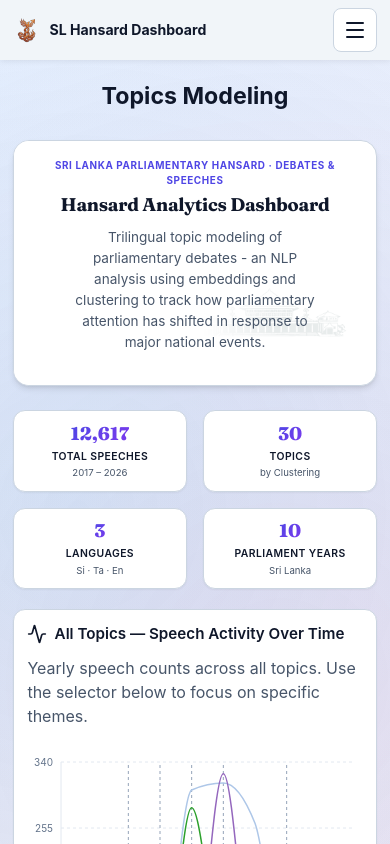
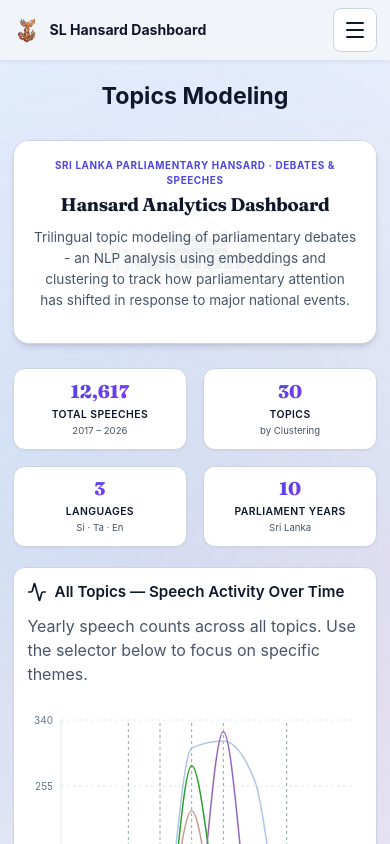
Before and after one commit to Nivin-Sithija/hansard_dashboard, a React (Vite) app: page / in a window 390 px wide. Shown: the top 844 px of the page. Built offline with nearby package versions, Linux system fonts and the light colour scheme.

Commit message:
mobile banner bg image fix align

```diff
--- a/src/components/HeroBanner.jsx
+++ b/src/components/HeroBanner.jsx
@@ -48,6 +48,7 @@
 
       {/* Fade-out vignette so building doesn't bleed into the left text */}
       <div
+        className="hero-banner-vignette"
         aria-hidden="true"
         style={{
           position: 'absolute',
--- a/src/index.css
+++ b/src/index.css
@@ -1091,22 +1091,35 @@
   }
 
   .hero-banner-building {
-    width: 60% !important;
-    opacity: 0.25 !important;
+    top: 50% !important;
+    left: 50% !important;
+    right: auto !important;
+    bottom: auto !important;
+    transform: translate(-50%, -50%) !important;
+    height: auto !important;
+    width: 80% !important;
+    object-position: center !important;
+    opacity: 0.5 !important;
   }
 
   .hero-banner-content {
-    padding: 1.1rem 1rem !important;
+    padding: 1.1rem 1.25rem !important;
     text-align: center !important;
   }
 
   .hero-banner-content > div {
     align-items: center !important;
+    width: 100% !important;
   }
 
   .hero-banner-content p {
     margin-left: auto !important;
     margin-right: auto !important;
+    max-width: 100% !important;
+  }
+
+  .hero-banner-vignette {
+    background: radial-gradient(ellipse at center, rgba(255,255,255,0.55) 0%, #ffffff 70%) !important;
   }
 
   .hero-banner h2 {
```
Also changed, not shown: 13 other files (tests, documents, lock files or other folders).
